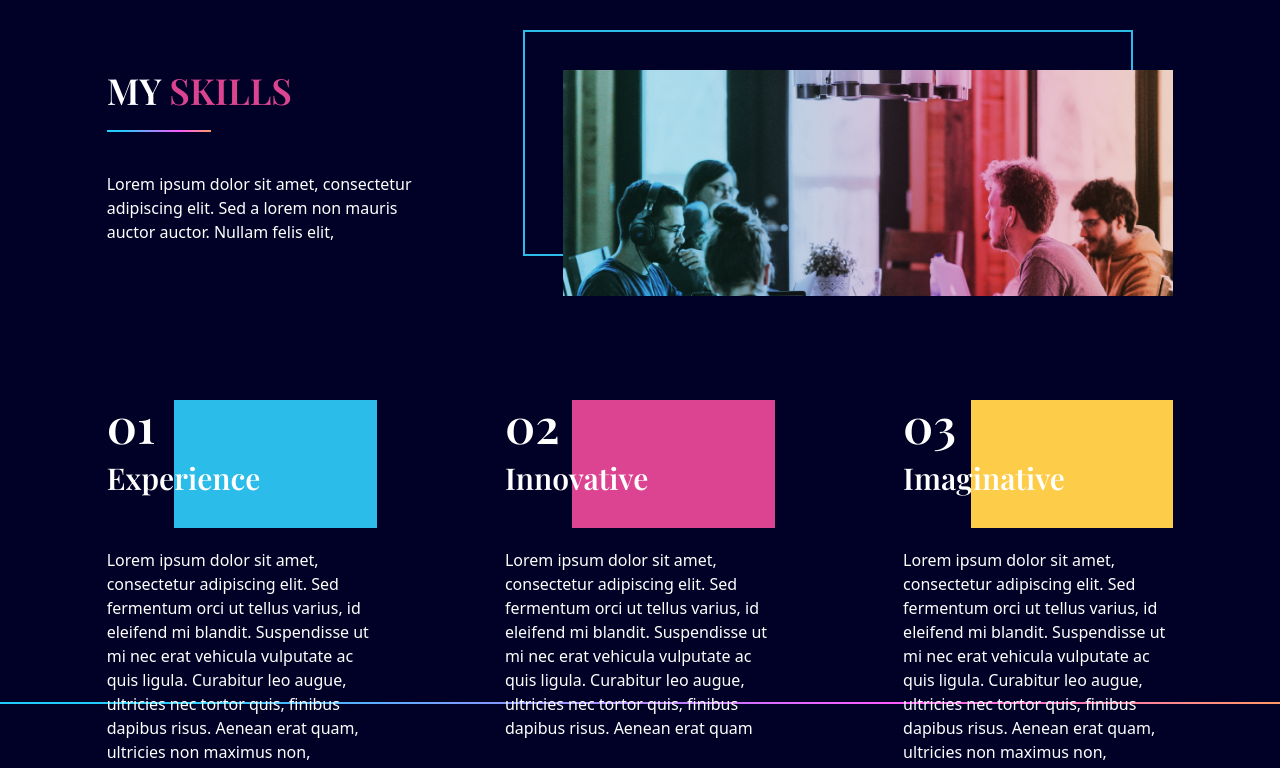
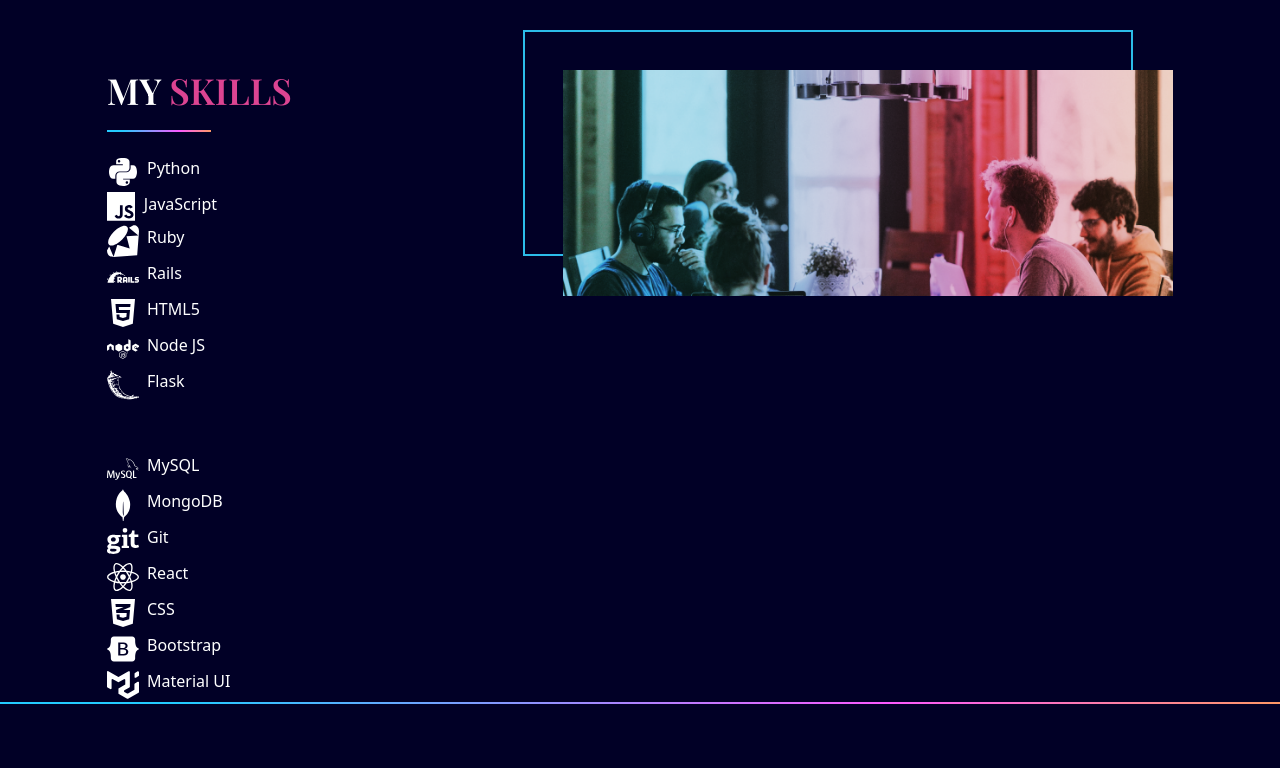
Before and after one commit to R-Villar/vite-portfolio, a React (Vite) app: page / in a window 1280 px wide. Shown: the part 900-1668 px from the top of the page. Built offline with nearby package versions, Linux system fonts and the light colour scheme.

Commit message:
added skills.

```diff
--- a/package.json
+++ b/package.json
@@ -16,6 +16,7 @@
     "react-anchor-link-smooth-scroll": "^1.0.12",
     "react-dom": "^18.2.0",
     "react-hook-form": "^7.43.8",
+    "react-icons": "^4.9.0",
     "react-router-dom": "^6.9.0"
   },
   "devDependencies": {
--- a/src/scenes/MySkills.jsx
+++ b/src/scenes/MySkills.jsx
@@ -1,7 +1,8 @@
 import { LineGradient } from "../components/LineGradient";
 import { useMediaQuery } from "../hooks/useMediaQuery";
 import { motion } from "framer-motion";
-
+import { FaPython, FaGit, FaHtml5, FaReact, FaCss3Alt, FaBootstrap, FaNode } from "react-icons/fa";
+import { SiJavascript, SiRubyonrails, SiRuby, SiMysql, SiMui, SiMongodb, SiFlask } from "react-icons/si";
 export const MySkills = () => {
 	const isAboveMediumScreens = useMediaQuery("(min-width: 1060px)");
 
@@ -24,12 +25,58 @@ export const MySkills = () => {
 						MY <span className='text-red'>SKILLS</span>
 					</p>
 					<LineGradient width='w-1/3' />
-					<p className='mt-10 mb-7'>
-						Lorem ipsum dolor sit amet, consectetur adipiscing elit. Sed a lorem non mauris auctor
-						auctor. Nullam felis elit,
-					</p>
+					<div className='flex flex-wrap'>
+						<ul className='mt-5 mb-7 w-full'>
+							<li className='flex mt-1'>
+								<FaPython size='2em' /> &nbsp; Python
+							</li>
+							<li className='flex mt-1'>
+								<SiJavascript size='1.8em' /> &nbsp; JavaScript
+							</li>
+							<li className='flex mt-1'>
+								<SiRuby size='2em' /> &nbsp; Ruby
+							</li>
+							<li className='flex mt-1'>
+								<SiRubyonrails size='2em' /> &nbsp; Rails
+							</li>
+							<li className='flex mt-1'>
+								<FaHtml5 size='2em' /> &nbsp; HTML5
+							</li>
+							<li className='flex mt-1'>
+								<FaNode size='2em' /> &nbsp; Node JS
+							</li>
+							<li className='flex mt-1'>
+								<SiFlask size='2em' /> &nbsp; Flask
+							</li>
+						</ul>
+
+						<ul className='mt-5 mb-7 w-full'>
+							<li className='flex mt-1'>
+								<SiMysql size='2em' /> &nbsp; MySQL
+							</li>
+							<li className='flex mt-1'>
+								<SiMongodb size='2em' /> &nbsp; MongoDB
+							</li>
+
+							<li className='flex mt-1'>
+								<FaGit size='2em' /> &nbsp; Git
+							</li>
+							<li className='flex mt-1'>
+								<FaReact size='2em' /> &nbsp; React
+							</li>
+							<li className='flex mt-1'>
+								<FaCss3Alt size='2em' /> &nbsp; CSS
+							</li>
+							<li className='flex mt-1'>
+								<FaBootstrap size='2em' /> &nbsp; Bootstrap
+							</li>
+							<li className='flex mt-1'>
+								<SiMui size='2em' /> &nbsp; Material UI
+							</li>
+						</ul>
+					</div>
 				</motion.div>
-				<div className='mt-16 md:mt-0'>
+				<div className='mt-15 md:mt-0'>
 					{isAboveMediumScreens ? (
 						<div
 							className='relative z-0 ml-20 before:absolute before:-top-10 before:-left-10
@@ -44,7 +91,7 @@ export const MySkills = () => {
 			</div>
 
 			{/* SKILLS */}
-			<div className='md:flex md:justify-between mt-16 gap-32'>
+			<div className='md:flex md:justify-between mt-1 gap-32'>
 				{/* EXPERIENCE */}
 				<motion.div
 					className='md:w-1/3 mt-10'
@@ -68,7 +115,6 @@ export const MySkills = () => {
 						Lorem ipsum dolor sit amet, consectetur adipiscing elit. Sed fermentum orci ut tellus
 						varius, id eleifend mi blandit. Suspendisse ut mi nec erat vehicula vulputate ac quis
 						ligula. Curabitur leo augue, ultricies nec tortor quis, finibus dapibus risus. Aenean
-						erat quam, ultricies non maximus non, porttitor a lacus
 					</p>
 				</motion.div>
 
@@ -122,7 +168,6 @@ export const MySkills = () => {
 						Lorem ipsum dolor sit amet, consectetur adipiscing elit. Sed fermentum orci ut tellus
 						varius, id eleifend mi blandit. Suspendisse ut mi nec erat vehicula vulputate ac quis
 						ligula. Curabitur leo augue, ultricies nec tortor quis, finibus dapibus risus. Aenean
-						erat quam, ultricies non maximus non, porttitor a lacus
 					</p>
 				</motion.div>
 			</div>
```
